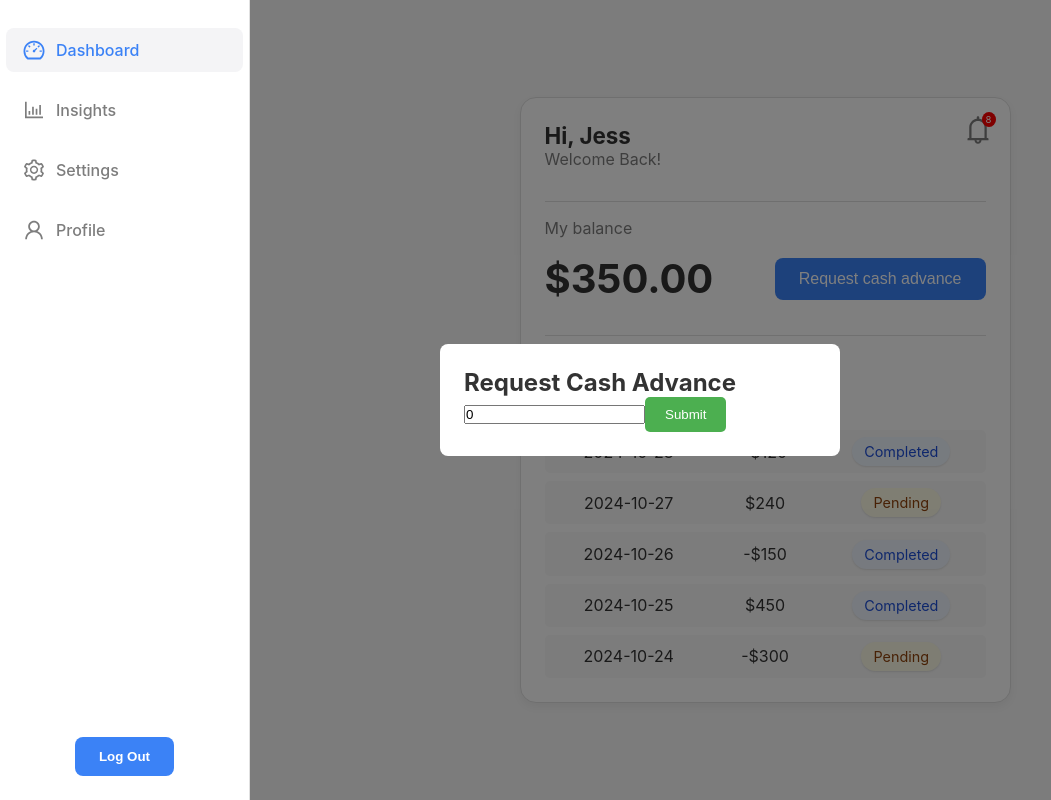
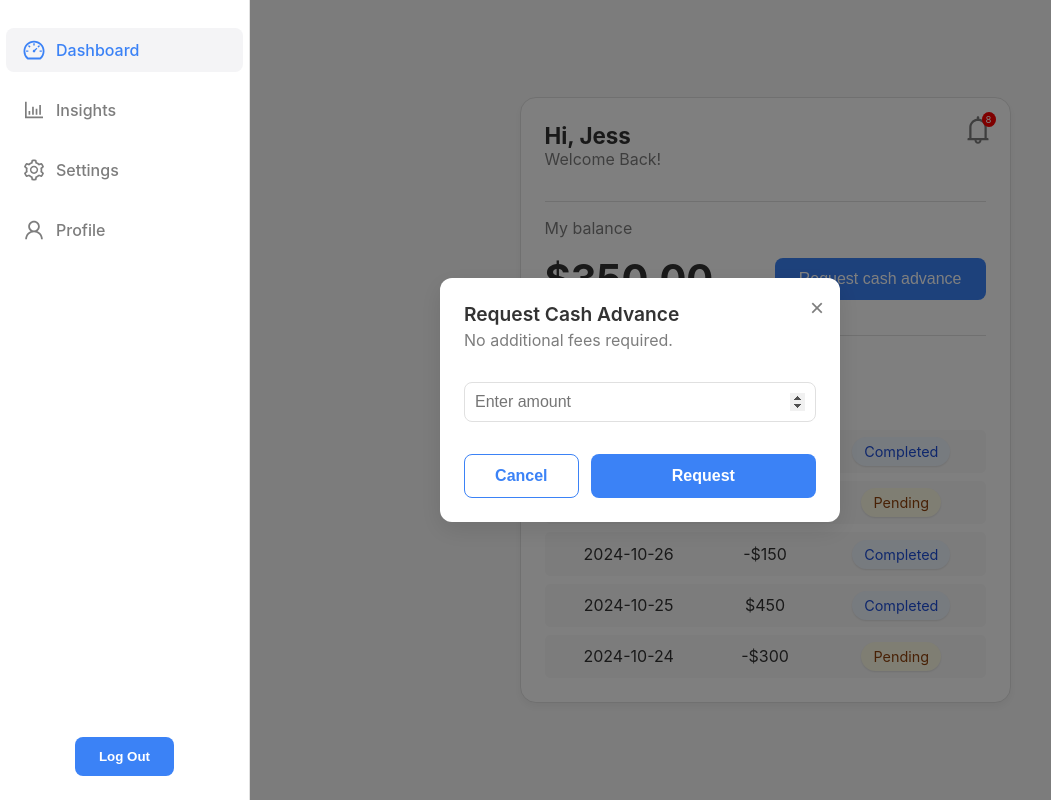
Before and after one commit to zihuiJ/bree-takehome, a React (Create React App) app in the folder bree/: page / in a window 1280 px wide. Both pictures are taken after a click on the button "Request cash advance". Shown: the whole page, without its empty margins (0-1051 px from the left). Built offline with nearby package versions, Linux system fonts and the light colour scheme.

Commit message:
refine modal ui

```diff
--- a/bree/src/components/CashAdvanceModal.tsx
+++ b/bree/src/components/CashAdvanceModal.tsx
@@ -1,7 +1,29 @@
-import React, { useState } from 'react';
-import styled from 'styled-components';
+import React, { useState, useEffect } from "react";
+import styled, { keyframes } from "styled-components";
 
-const ModalOverlay = styled.div`
+const fadeIn = keyframes`
+  from {
+    opacity: 0;
+    transform: scale(0.9);
+  }
+  to {
+    opacity: 1;
+    transform: scale(1);
+  }
+`;
+
+const fadeOut = keyframes`
+  from {
+    opacity: 1;
+    transform: scale(1);
+  }
+  to {
+    opacity: 0;
+    transform: scale(0.9);
+  }
+`;
+
+const ModalOverlay = styled.div<{ isClosing: boolean }>`
   position: fixed;
   top: 0;
   left: 0;
@@ -11,26 +33,109 @@ const ModalOverlay = styled.div`
   display: flex;
   justify-content: center;
   align-items: center;
+  animation: ${({ isClosing }) => (isClosing ? fadeOut : fadeIn)} 0.3s
+    ease-in-out;
+  transition: opacity 0.3s;
 `;
 
 const ModalContent = styled.div`
-  background-color: white;
+  background-color: #ffffff;
   padding: 24px;
-  border-radius: 8px;
+  border-radius: 12px;
   width: 400px;
+  position: relative;
+  box-shadow: 0px 8px 24px rgba(0, 0, 0, 0.1);
 `;
 
-const Button = styled.button`
-  background-color: #4caf50;
+const CloseButton = styled.button`
+  position: absolute;
+  top: 16px;
+  right: 16px;
+  background: none;
+  border: none;
+  font-size: 1.5rem;
+  cursor: pointer;
+  color: #7d7d7d;
+
+  &:hover {
+    color: #3b82f6;
+  }
+`;
+
+const StyledNumberInput = styled.input`
+  width: 100%;
+  padding: 10px;
+  margin: 16px 0;
+  border-radius: 8px;
+  border: 1px solid #e0e0e0;
+  font-size: 1rem;
+  appearance: textfield; /* Remove default spinner */
+
+  &::-webkit-inner-spin-button,
+  &::-webkit-outer-spin-button {
+    opacity: 1;
+  }
+`;
+
+const ButtonGroup = styled.div`
+  display: flex;
+  justify-content: space-between;
+  gap: 12px;
+  margin-top: 16px;
+`;
+
+const SubmitButton = styled.button`
+  flex: 2;
+  width: 100%;
+  background-color: #3b82f6; /* Primary blue color */
   color: white;
   border: none;
-  padding: 10px 20px;
-  border-radius: 5px;
+  padding: 12px 0;
+  border-radius: 8px;
   cursor: pointer;
+  font-weight: bold;
+  font-size: 1rem;
 
   &:hover {
-    background-color: #45a049;
+    background-color: #2563eb; /* Darker blue on hover */
   }
+`;
+
+const CancelButton = styled.button`
+  flex: 1;
+  width: 100%;
+  background-color: transparent; /* Transparent background */
+  color: #3b82f6; /* Blue text color */
+  border: 1px solid #3b82f6; /* Blue border */
+  padding: 12px 0;
+  border-radius: 8px;
+  cursor: pointer;
+  font-weight: bold;
+  font-size: 1rem;
+
+  &:hover {
+    background-color: rgba(
+      59,
+      130,
+      246,
+      0.1
+    ); /* Light blue background on hover */
+  }
+`;
+
+const Title = styled.h2`
+  font-size: 1.2rem;
+  font-weight: 600; /* Medium bold like the example */
+  color: #333; /* Dark grey for the heading */
+  margin-bottom: 4px; /* Space between heading and subheading */
+`;
+
+const SubTitle = styled.p`
+  font-size: 1rem;
+  font-weight: 400;
+  color: #7d7d7d; /* Lighter grey for subheading */
+  margin-top: 0; /* Remove extra margin at the top */
+  margin-bottom: 16px; /* Spacing below the subheading */
 `;
 
 interface ModalProps {
@@ -39,27 +144,78 @@ interface ModalProps {
 }
 
 const CashAdvanceModal: React.FC<ModalProps> = ({ isOpen, onClose }) => {
-  const [amount, setAmount] = useState(0);
+  const [isClosing, setIsClosing] = useState(false);
+  const [amount, setAmount] = useState<number | "">("");
+  const [isSubmitted, setIsSubmitted] = useState(false); // Track submission
+
+  const handleAmountChange = (value: string) => {
+    const numericValue =
+      value === "" ? "" : Math.max(0, Math.min(350, Number(value)));
+    setAmount(numericValue);
+  };
+
+  const handleIncrement = (step: number) => {
+    setAmount((prevAmount) => Math.min(350, (prevAmount || 0) + step));
+  };
+
+  const handleDecrement = (step: number) => {
+    setAmount((prevAmount) => Math.max(0, (prevAmount || 0) - step));
+  };
+
+  const handleSubmit = () => {
+    if (amount === "" || amount === 0) return;
+    setIsSubmitted(true); // Set submission state to true
+    setTimeout(() => handleClose(), 2000); // Automatically close after showing success message
+  };
+
+  useEffect(() => {
+    if (isOpen) {
+      setIsClosing(false); // Reset animation state
+      setIsSubmitted(false); // Reset submission state when reopened
+    }
+  }, [isOpen]);
+
+  const handleClose = () => {
+    setIsClosing(true);
+    setTimeout(onClose, 300); // Close after animation
+  };
 
   if (!isOpen) return null;
 
-  const handleSubmit = () => {
-    alert(`You have requested $${amount}`);
-    onClose();
-  };
+  return (
+    <ModalOverlay isClosing={isClosing}>
+      <ModalContent>
+        <CloseButton onClick={handleClose}>&times;</CloseButton>
 
-  return (
-    <ModalOverlay>
-      <ModalContent>
-        <h2>Request Cash Advance</h2>
-        <input
-          type="number"
-          value={amount}
-          onChange={(e) => setAmount(Number(e.target.value))}
-          placeholder="Enter amount"
-          max={350}
-        />
-        <Button onClick={handleSubmit}>Submit</Button>
+        {/* Conditionally render success message or input form */}
+        {isSubmitted ? (
+          <>
+            <Title>Success!</Title>
+            <SubTitle>
+              You have requested ${amount}. It will be processed shortly.
+            </SubTitle>
+          </>
+        ) : (
+          <>
+            <Title>Request Cash Advance</Title>
+            <SubTitle>No additional fees required.</SubTitle>
+
+            <StyledNumberInput
+              type="number"
+              value={amount === "" ? "" : amount}
+              onChange={(e) => handleAmountChange(e.target.value)}
+              min="0"
+              max="350"
+              step="10"
+              placeholder="Enter amount"
+            />
+
+            <ButtonGroup>
+              <CancelButton onClick={handleClose}>Cancel</CancelButton>
+              <SubmitButton onClick={handleSubmit}>Request</SubmitButton>
+            </ButtonGroup>
+          </>
+        )}
       </ModalContent>
     </ModalOverlay>
   );
```
